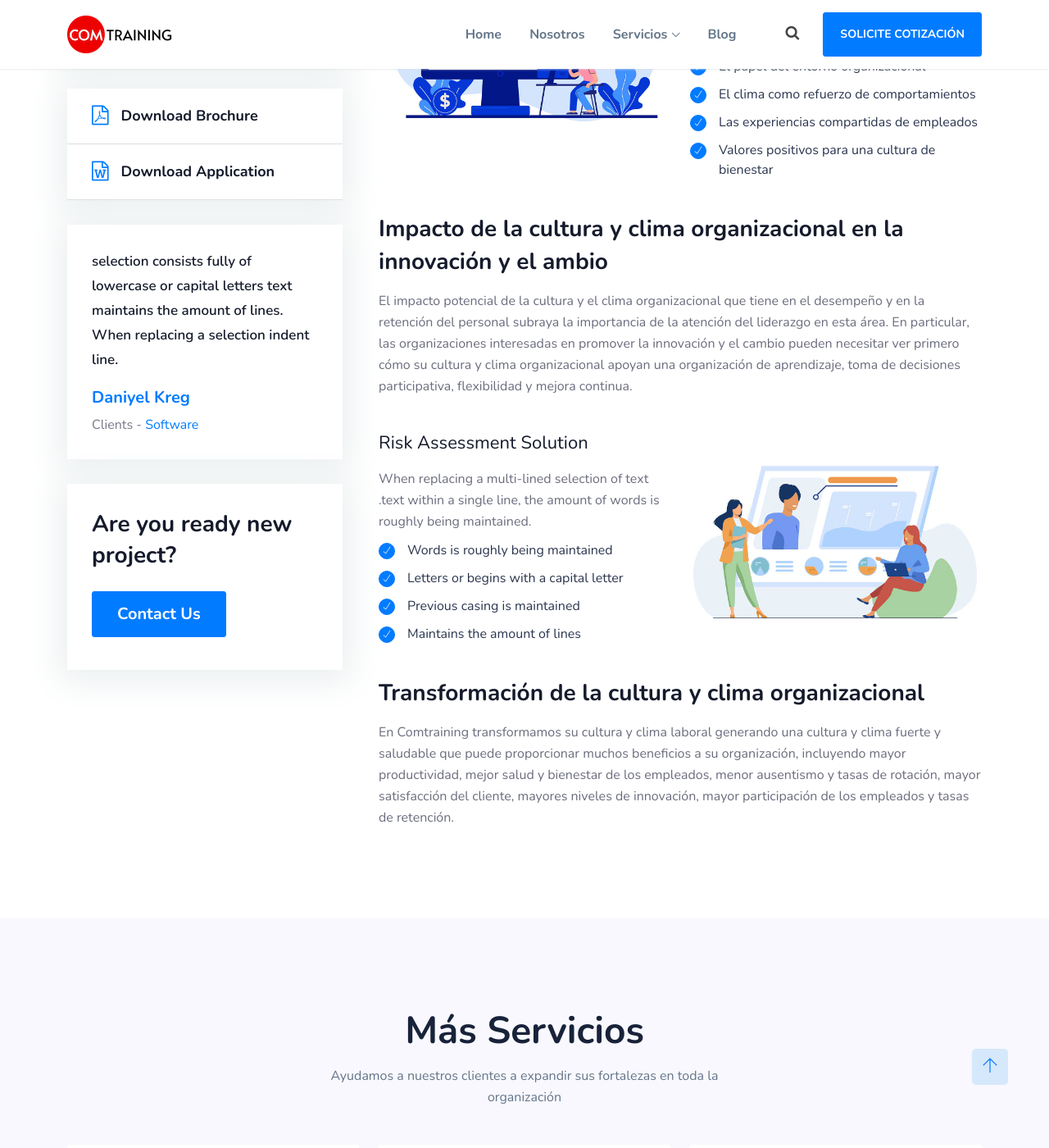
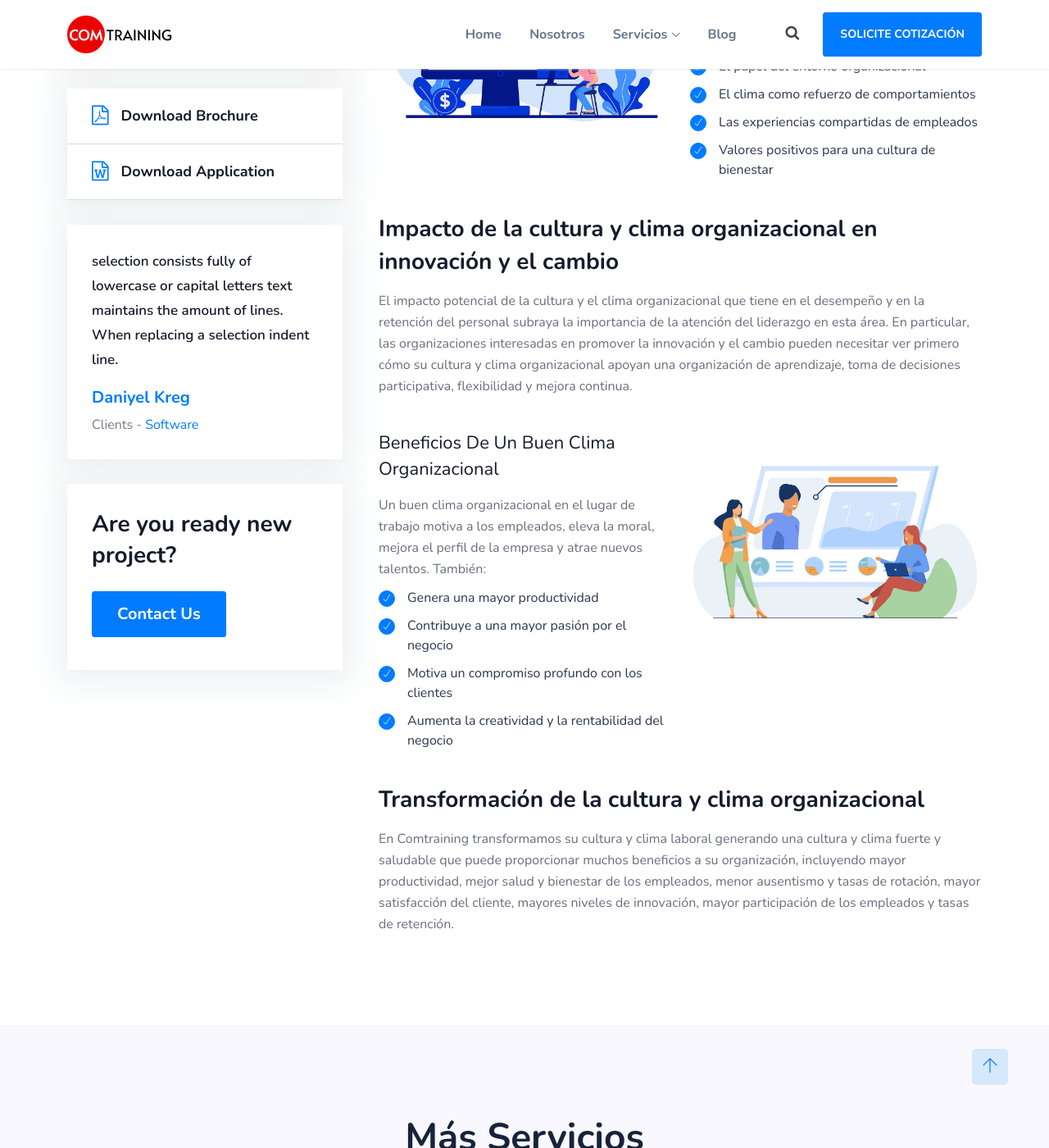
Before and after one commit to fjvalles/comtraining-landing, a Jekyll site: the page built from _services/clima-y-cultura-organizacional.html, in a window 1280 px wide and 1400 px high, scrolled down 809 px. Shown: the whole window at 82% size. Built offline with Jekyll 4.4.1, drawn with Linux system fonts in a browser that asks for light colours; a script that is not in the unit is left out.

Commit message:
Update Servicios “clima-y-cultura-organizacional”

```diff
--- a/_services/clima-y-cultura-organizacional.html
+++ b/_services/clima-y-cultura-organizacional.html
@@ -44,7 +44,7 @@ description: Desarrollo y creación de ambientes de bienestar para lograr un
     <div class="col-xl-12 col-lg-12 col-md-12">
         <div class="single-well mar-well">
             <a href="#">
-                <h3>Impacto de la cultura y clima organizacional en la innovación y el ambio</h3>
+                <h3>Impacto de la cultura y clima organizacional en innovación y el cambio</h3>
             </a>
             <p>El impacto potencial de la cultura y el clima organizacional que tiene en el desempeño y en la retención del personal subraya la importancia de la atención del liderazgo en esta área. En particular, las organizaciones interesadas en promover la innovación y el cambio pueden necesitar ver primero cómo su cultura y clima organizacional apoyan una organización de aprendizaje, toma de decisiones participativa, flexibilidad y mejora continua.</p>
         </div>
@@ -55,14 +55,13 @@ description: Desarrollo y creación de ambientes de bienestar para lograr un
 <div class="row">
     <div class="col-xl-6 col-lg-6 col-md-12">
         <div class="single-well mar-well">
-            <h4>Risk assessment solution</h4>
-            <p>When replacing a multi-lined selection of text .text within a single line, the
-                amount of words is roughly being maintained.</p>
+            <h4>Beneficios de un buen clima organizacional</h4>
+            <p>Un buen clima organizacional en el lugar de trabajo motiva a los empleados, eleva la moral, mejora el perfil de la empresa y atrae nuevos talentos. También:</p>
             <ul class="marker-list">
-                <li>Words is roughly being maintained</li>
-                <li>Letters or begins with a capital letter</li>
-                <li>Previous casing is maintained</li>
-                <li>Maintains the amount of lines</li>
+                <li>Genera una mayor productividad</li>
+                <li>Contribuye a una mayor pasión por el negocio</li>
+                <li>Motiva un compromiso profundo con los clientes</li>
+                <li>Aumenta la creatividad y la rentabilidad del negocio</li>
             </ul>
         </div>
     </div>
```
